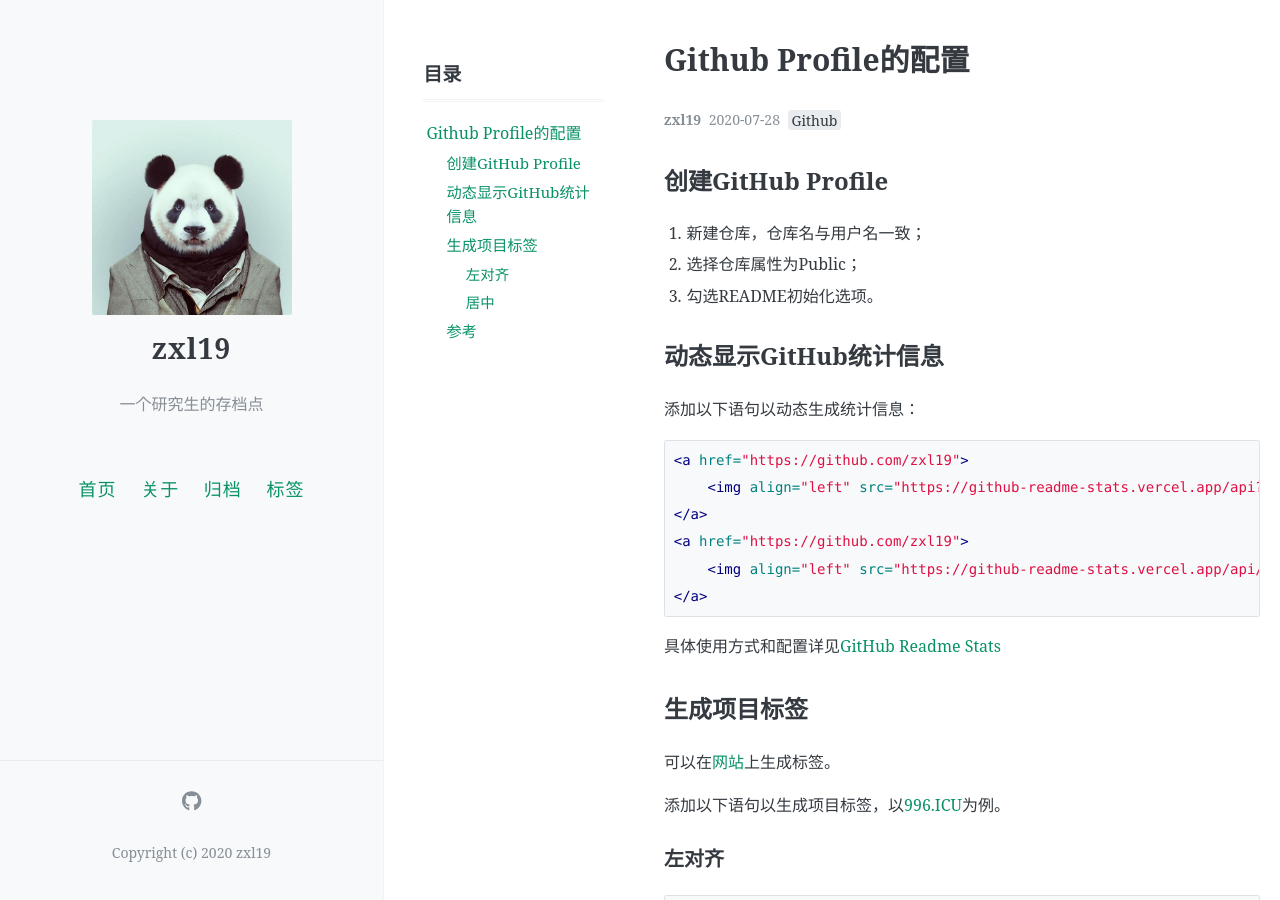
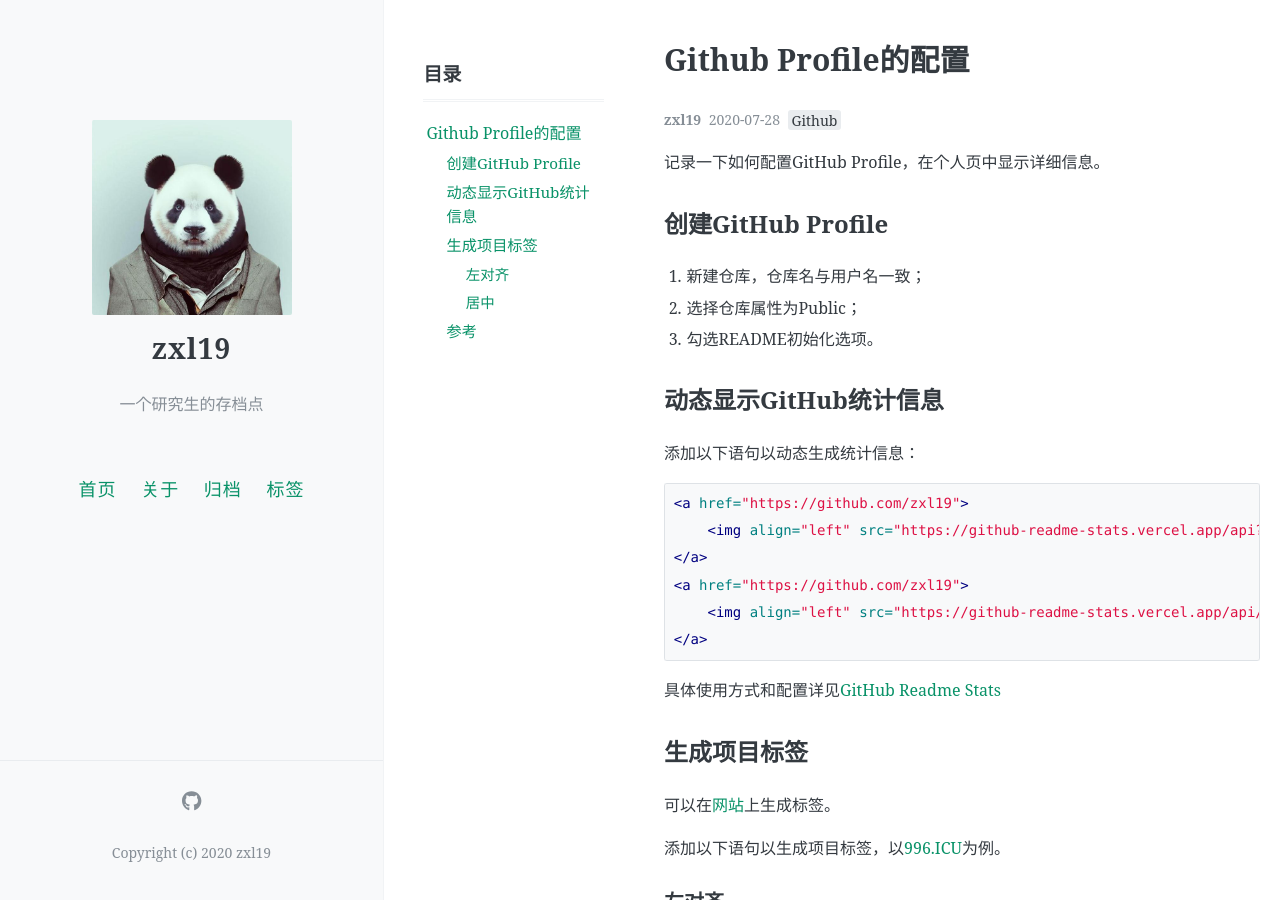
Before and after one commit to zxl19/zxl19.github.io, a Jekyll site: the page built from _posts/2020-07-28-github-profile.md, in a window 1280 px wide and 900 px high. Built offline with Jekyll 4.4.1, drawn with Linux system fonts in a browser that asks for light colours; comment, search, counter and statistics services are not loaded.

Commit message:
Update 2020-07-28-github-profile.md

```diff
--- a/_posts/2020-07-28-github-profile.md
+++ b/_posts/2020-07-28-github-profile.md
@@ -8,6 +8,10 @@ comments: true
 toc: true
 pinned: false
 ---
+
+记录一下如何配置GitHub Profile，在个人页中显示详细信息。
+
+<!-- more -->
 
 ## 创建GitHub Profile
 
```
